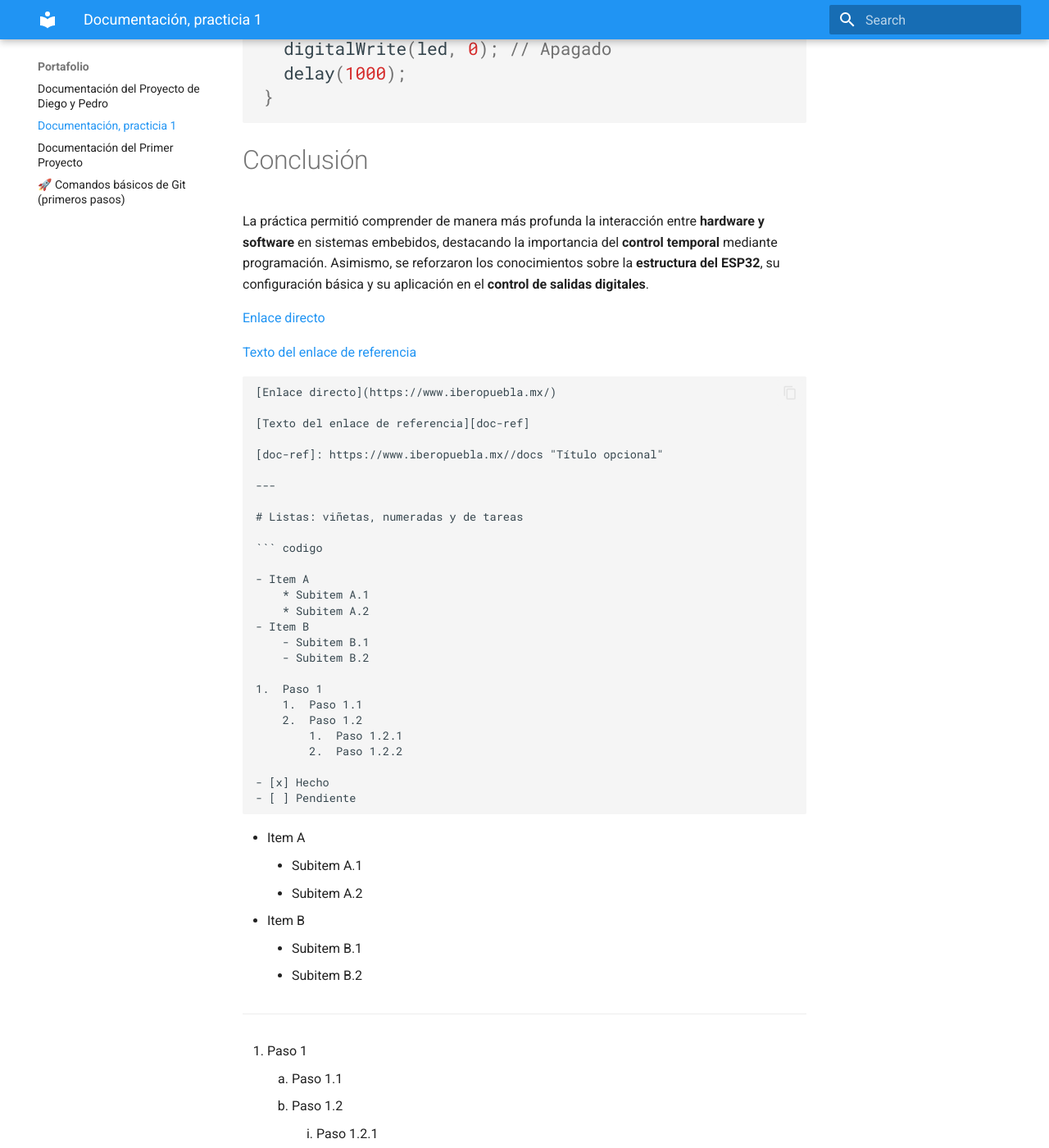
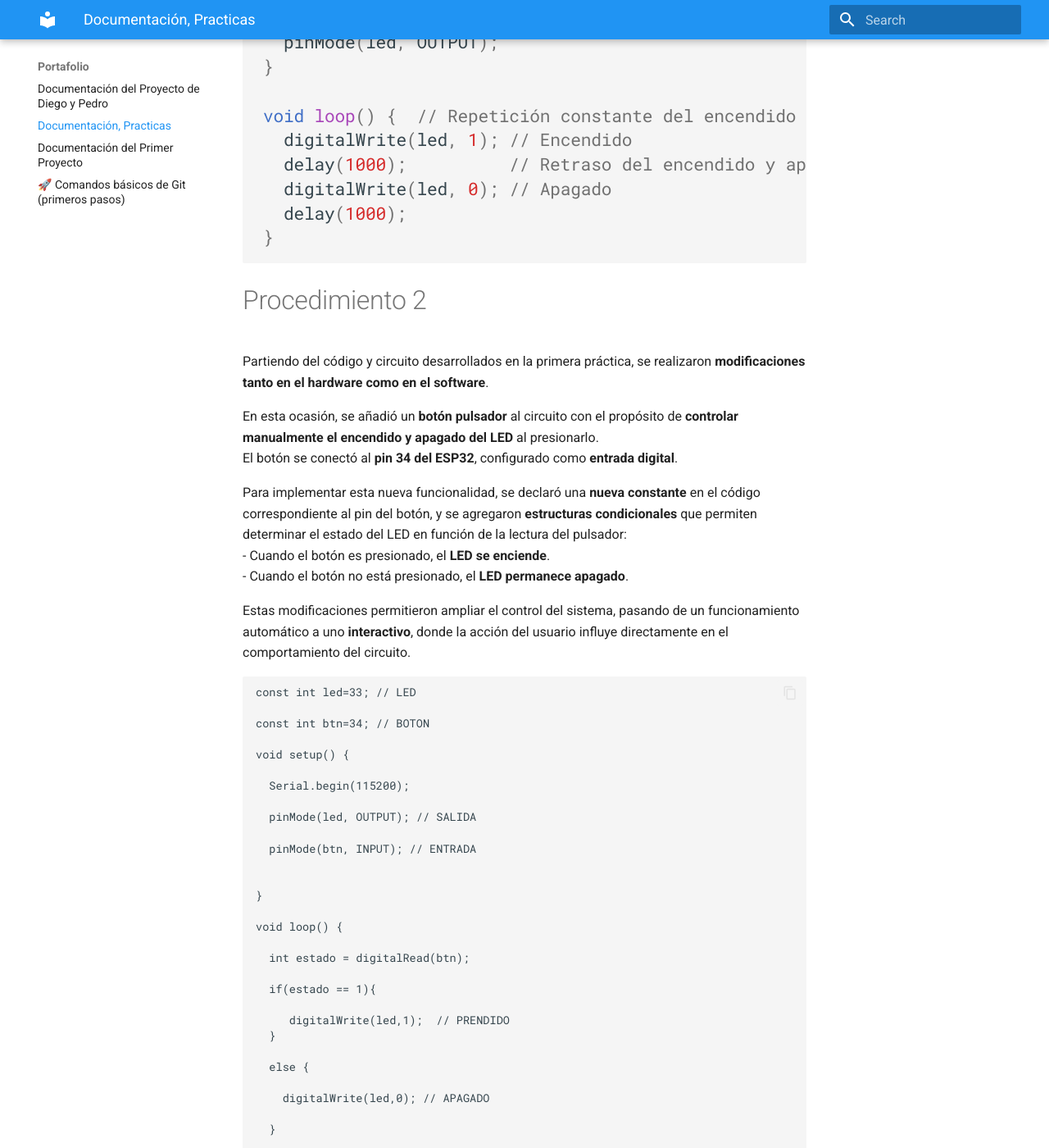
Before and after one commit to Diego200718/Portafolio1, an MkDocs documentation site: the page built from docs/comandos.md, in a window 1280 px wide and 1400 px high, scrolled down 4825 px. Shown: the whole window at 82% size. Built offline with MkDocs 1.6.1 and Material for MkDocs 9.7.7, drawn with Linux system fonts in a browser that asks for light colours; some of the changed text lies outside the part shown.

Commit message:
ESP 32 led, boton, bluetooth

````diff
--- a/docs/comandos.md
+++ b/docs/comandos.md
@@ -1,4 +1,4 @@
-# Documentación, practicia 1
+# Documentación, Practicas
 # Nombre de la practica: Funcionamiento y uso de la compuerta 74ls555
 Autores
 ## Garcia Elvira Pedro Emmanuel
@@ -55,6 +55,10 @@
 **Pagina**
 (https://www.digikey.com.mx/es/resources/conversion-calculators/conversion-calculator-555-timer?srsltid=AfmBOopExlAJ0hL2w6AKdoyEliUHPJePR_9zs5x8V6Y6rbOffRCSPgXM)
 
+---
+---
+---
+
 # Nombre de la practica: Funcionamiento y uso de la compuerta 74ls555
 Autores
 ## Garcia Elvira Pedro Emmanuel
@@ -110,9 +116,120 @@
 }
 ```
 ---
+# Procedimiento 2
+Partiendo del código y circuito desarrollados en la primera práctica, se realizaron **modificaciones tanto en el hardware como en el software**.
+
+En esta ocasión, se añadió un **botón pulsador** al circuito con el propósito de **controlar manualmente el encendido y apagado del LED** al presionarlo.
+El botón se conectó al **pin 34 del ESP32**, configurado como **entrada digital**.
+
+Para implementar esta nueva funcionalidad, se declaró una **nueva constante** en el código correspondiente al pin del botón, y se agregaron **estructuras condicionales** que permiten determinar el estado del LED en función de la lectura del pulsador:
+- Cuando el botón es presionado, el **LED se enciende**.
+- Cuando el botón no está presionado, el **LED permanece apagado**.
+
+Estas modificaciones permitieron ampliar el control del sistema, pasando de un funcionamiento automático a uno **interactivo**, donde la acción del usuario influye directamente en el comportamiento del circuito.
+
+```
+const int led=33; // LED
+
+const int btn=34; // BOTON
+
+void setup() {
+
+  Serial.begin(115200);
+
+  pinMode(led, OUTPUT); // SALIDA
+
+  pinMode(btn, INPUT); // ENTRADA
+
+
+}
+
+void loop() {
+
+  int estado = digitalRead(btn);
+
+  if(estado == 1){
+
+     digitalWrite(led,1);  // PRENDIDO
+  }
+
+  else {
+
+    digitalWrite(led,0); // APAGADO
+
+  }
+
+}
+```
+
+# Procedimiento 3
+Para este tercer ejercicio se utilizó la aplicación **"Serial Bluetooth Terminal"**, la cual permite **comunicarse con el ESP32 vía Bluetooth**. Mediante la terminal de la aplicación, se pueden enviar señales al microcontrolador para **controlar el encendido y apagado del LED** de acuerdo con el código programado.
+
+Partiendo del **código desarrollado en el Procedimiento 2**, se realizaron las siguientes modificaciones:
+
+1. Se añadió la librería **`#include "BluetoothSerial.h"`** para habilitar la comunicación Bluetooth en el ESP32.
+2. Se eliminó la constante y configuración del botón físico, reemplazando la entrada por la **conexión Bluetooth**, que se denominó **LR23** en el código.
+3. Las estructuras condicionales fueron adaptadas para funcionar con la aplicación:
+   - Si la terminal envía el mensaje `"Prende"`, el **LED se enciende**.
+   - Si se recibe cualquier otro mensaje, el **LED permanece apagado o se apaga**.
+
+Estas modificaciones permitieron controlar el LED de manera **remota mediante Bluetooth**, demostrando cómo integrar comunicaciones inalámbricas con sistemas embebidos.
+
+```
+"#"include "BluetoothSerial.h"
+
+BluetoothSerial SerialBT;
+
+const int led=33;
+
+
+void setup() {
+
+  Serial.begin(115200);
+
+  SerialBT.begin("LR23"); // Dipositivo bluetooth
+
+  pinMode(led, OUTPUT);
+
+}
+
+void loop() {
+
+  if(SerialBT.available()){
+
+    String mensaje = SerialBT.readString();
+
+    Serial.println("Recibido: " + mensaje);
+
+    if(mensaje == "Prende"){
+
+     digitalWrite(led,1);
+
+    }
+
+    else {
+
+      digitalWrite(led,0);
+    }
+
+  }
+
+  delay(100);
+
+ }
+```
 
 # Conclusión
-La práctica permitió comprender de manera más profunda la interacción entre **hardware y software** en sistemas embebidos, destacando la importancia del **control temporal** mediante programación. Asimismo, se reforzaron los conocimientos sobre la **estructura del ESP32**, su configuración básica y su aplicación en el **control de salidas digitales**.
+La práctica permitió fortalecer la comprensión sobre la interacción entre **hardware y software** en sistemas embebidos, aplicando distintos métodos de control de un **LED** utilizando el **ESP32**.
+
+En el **Procedimiento 1**, se desarrolló un circuito básico con encendido y apagado automático mediante retardos temporales, lo que reforzó la comprensión del **control temporal** en programación.
+
+En el **Procedimiento 2**, se integró un **botón físico** como entrada digital, permitiendo el control manual del LED mediante estructuras condicionales, lo que amplió la experiencia en **interacción hardware-software** y en la gestión de entradas digitales.
+
+Finalmente, en el **Procedimiento 3**, se implementó **comunicación inalámbrica vía Bluetooth** utilizando la librería `BluetoothSerial.h`, logrando controlar el LED de manera remota desde una aplicación móvil, lo que permitió explorar la integración de **sistemas embebidos con comunicaciones inalámbricas**.
+
+En conjunto, estas prácticas consolidaron conocimientos en **configuración del ESP32**, **control de salidas digitales**, **gestión de entradas y condicionales**, así como en la **interfaz con dispositivos externos** mediante Bluetooth.
+
 
 
 
````
Also changed, not shown: other parts of docs/comandos.md (+2 -0 lines).
